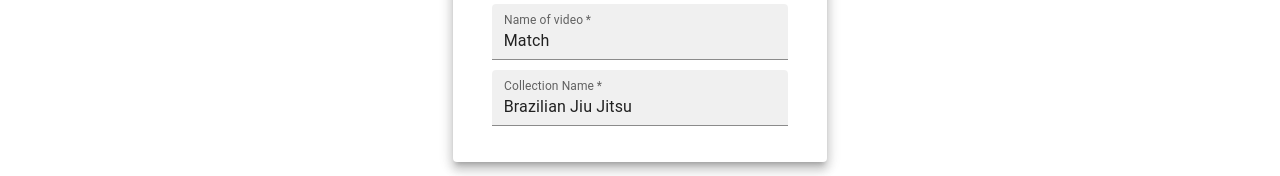
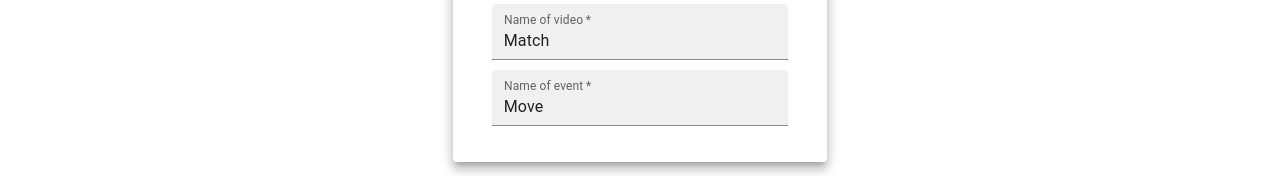
Before and after one commit to NerdyWithZainab/video-annotator, a Next.js app: page /collection/1 in a window 1280 px wide. Shown: the part 230-406 px from the top of the page. Built offline with nearby package versions, Linux system fonts and the light colour scheme; no server answers.

Commit message:
begin to implement the checkbox

```diff
--- a/components/CollectionDetails/index.tsx
+++ b/components/CollectionDetails/index.tsx
@@ -1,18 +1,27 @@
+import React, { useState } from "react";
+
+import {
+  Checkbox,
+  FormControl,
+  FormControlLabel,
+  FormGroup,
+  Grid,
+  TextField,
+} from "@mui/material";
+import { FormattedMessage, useIntl, IntlShape } from "react-intl";
+import { isBoolean } from "lodash-es";
+
 import InfoPanel from "../InfoPanel";
 import { Collection } from "../../types";
 import InfoPanelBody from "../InfoPanel/InfoPanelBody";
-import { Grid, TextField } from "@mui/material";
-import React, { useState } from "react";
-import { FormattedMessage, useIntl, IntlShape } from "react-intl";
 import { isValidName } from "../../utilities/validators";
-import { isBoolean } from "lodash-es";
 
 const CollectionDetails: React.FC<{
   collection: Collection;
 }> = ({ collection }) => {
   const intl: IntlShape = useIntl();
 
-  const [name, setName] = useState<string>(collection?.name);
+  const [name, setName] = useState<string>(collection?.name || "");
   const [nameInvalid, setNameInvalid] = useState<boolean>(false);
   const handleNameChange: (
     event: React.ChangeEvent<HTMLInputElement>
@@ -49,13 +58,13 @@ const CollectionDetails: React.FC<{
   const [isPrivate, setIsPrivate] = useState<boolean>(
     collection?.isPrivate || false
   ); // default to public
-  const [isPrivateInvalid, setIsPrivateInvalid] = useState<boolean>(false);
-  const handleIsPrivateChange: (
-    event: React.ChangeEvent<HTMLInputElement>
-  ) => void = (event: React.ChangeEvent<HTMLInputElement>) => {
-    const currentIsPrivate: boolean = Boolean(event?.currentTarget?.value);
+  //   const [isPrivateInvalid, setIsPrivateInvalid] = useState<boolean>(false);
+  const handleIsPrivateChange: (event: any) => void = (event: any) => {
+    const currentIsPrivate: any = event?.target?.checked;
+    console.log("deleteMe currentIsPrivate is: ");
+    console.log(currentIsPrivate);
     setIsPrivate(currentIsPrivate);
-    setIsPrivateInvalid(!isBoolean(currentIsPrivate));
+    // setIsPrivateInvalid(!isBoolean(currentIsPrivate));
   };
 
   return (
@@ -112,7 +121,7 @@ const CollectionDetails: React.FC<{
                         id: "GENERIC_CANNOT_BE_BLANK",
                         defaultMessage: "Name of video cannot be blank",
                       },
-                      { name: "Name of video" }
+                      { name: "Name of video" } // @TODO internationalize this, too
                     )
                   : ""
               }
@@ -124,28 +133,48 @@ const CollectionDetails: React.FC<{
           <Grid item lg={12} sm={12}>
             <TextField
               fullWidth
-              data-testid={"collection-name"}
-              error={nameInvalid}
+              error={nameOfEventInvalid}
               variant="filled"
+              data-testid={"collection-name-of-event"}
               label={
                 <FormattedMessage
-                  id="COLLECTION_NAME"
-                  defaultMessage="Collection Name"
+                  id="NAME_OF_EVENT"
+                  defaultMessage="Name of event"
                 />
               }
               required
               helperText={
-                nameInvalid
-                  ? intl.formatMessage({
-                      id: "COLLECTION_NAME_CANNOT_BE_BLANK",
-                      defaultMessage: "Collection name cannot be blank",
-                    })
+                nameOfEventInvalid
+                  ? intl.formatMessage(
+                      {
+                        id: "GENERIC_CANNOT_BE_BLANK",
+                        defaultMessage: "Name of event cannot be blank",
+                      },
+                      { name: "Name of event" } // @TODO internationalize this, too
+                    )
                   : ""
               }
               style={{ marginBottom: 10, maxWidth: 400 }}
-              onChange={handleNameChange}
-              value={name}
+              onChange={handleNameOfEventChange}
+              value={nameOfEvent}
             ></TextField>
+          </Grid>
+          <Grid item lg={12} sm={12}>
+            {/* <FormControl> */}
+            {/* <FormGroup> */}
+            <FormControlLabel
+              control={<Checkbox />}
+              value={isPrivate}
+              onChange={handleIsPrivateChange}
+              label={
+                <FormattedMessage
+                  id="IS_COLLECTION_PRIVATE"
+                  defaultMessage="Is the collection private?"
+                />
+              }
+            />
+            {/* </FormGroup> */}
+            {/* </FormControl> */}
           </Grid>
         </Grid>
       </InfoPanelBody>
--- a/lang/en.json
+++ b/lang/en.json
@@ -74,5 +74,8 @@
   "COLLECTION_NAME": "Collection Name",
   "COLLECTION_NAME_CANNOT_BE_BLANK": "Collection name cannot be blank",
   "NAME_OF_VIDEO": "Name of video",
-  "GENERIC_CANNOT_BE_BLANK": "{name} cannot be blank"
+  "GENERIC_CANNOT_BE_BLANK": "{name} cannot be blank",
+  "NAME_OF_EVENT": "Name of event",
+  "IS_COLLECTION_PRIVATE": "Is the collection private?",
+  "SOMETHING_WENT_WRONG_CONTACT_DEVELOPER": "Something went wrong. Alert a developer by <a href='/me'>leaving feedback</a>"
 }
--- a/pages/collection/[collectionId].tsx
+++ b/pages/collection/[collectionId].tsx
@@ -9,6 +9,7 @@ const SingleCollection: React.FC = () => {
     nameOfVideo: "Match",
     nameOfEvent: "Move",
     isPrivate: false,
+    language: "eng",
   };
 
   return (
```
Also changed, not shown: pages/index.tsx (+0 -13 lines).
